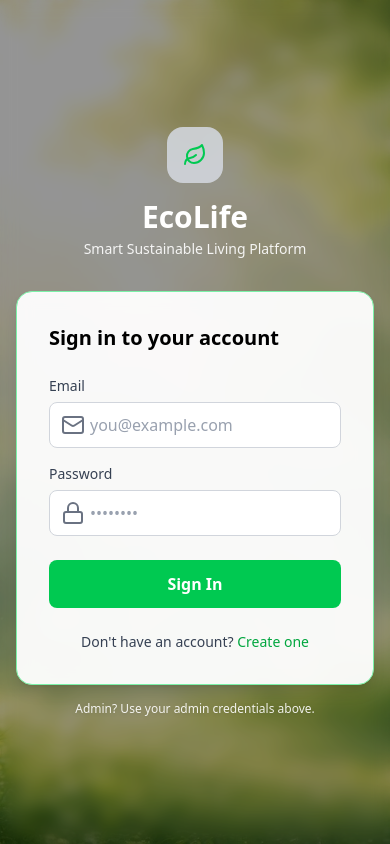
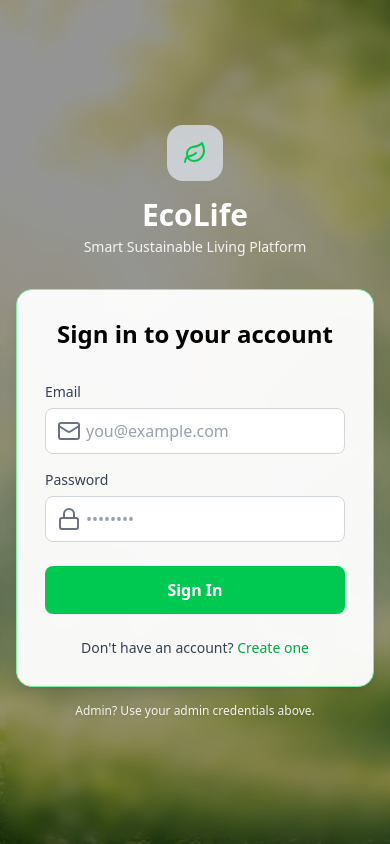
Before and after one commit to Vihanga-02/EcoLife, a React (Vite) app in the folder client/: page /login in a window 390 px wide. Built offline with nearby package versions, Linux system fonts and the light colour scheme; no server answers.

Commit message:
style(auth): improve login page layout and proportions

```diff
--- a/client/src/components/common/Sidebar.jsx
+++ b/client/src/components/common/Sidebar.jsx
@@ -7,6 +7,7 @@ import {
 } from 'lucide-react'
 import { useAuth } from '../../context/AuthContext'
 import ProfileForm from '../forms/profileForm'
+import { Menu, X } from 'lucide-react'
 
 // ─── Sidebar nav configs (edit labels/paths/icons here) ───────────────────────
 
@@ -46,6 +47,7 @@ export default function Sidebar({ mode = 'user', sidebarItems = [], onClose, onL
   const [profileOpen, setProfileOpen] = useState(false)
 
   const isAdmin = mode === 'admin'
+  const [sidebarOpen, setSidebarOpen] = useState(false)
 
   return (
     <div className="flex flex-col h-full">
--- a/client/src/pages/LoginPage.jsx
+++ b/client/src/pages/LoginPage.jsx
@@ -46,7 +46,7 @@ export default function LoginPage() {
       </div>
 
 
-      <div className="w-full max-w-md z-10">
+      <div className="w-full max-w-lg z-10">
         {/* Logo */}
         <div className="text-center mb-8">
           <Link to="/home" className="inline-block">
@@ -59,8 +59,8 @@ export default function LoginPage() {
         </div>
 
         {/* Card */}
-        <div className="bg-white/95 backdrop-blur-sm border border-green-300 rounded-2xl p-8 shadow-lg">
-          <h2 className="text-xl font-semibold text-black mb-6">Sign in to your account</h2>
+        <div className="bg-white/95 backdrop-blur-sm border border-green-300 rounded-2xl p-7 md:p-8 shadow-lg">
+          <h2 className="text-2xl font-semibold text-black text-center mb-8">Sign in to your account</h2>
 
           {error && (
             <div className="bg-red-100 border border-red-300 text-red-700 text-sm rounded-lg px-4 py-3 mb-4">
```
